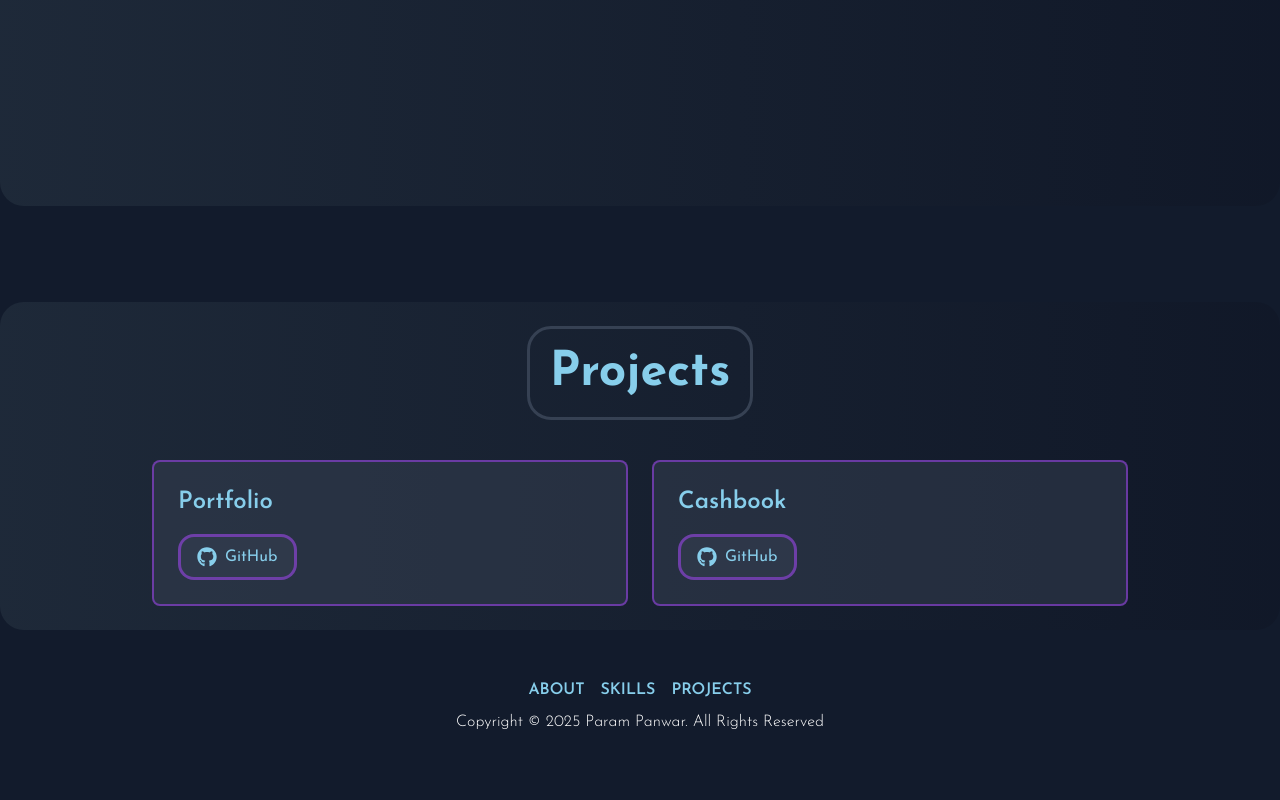
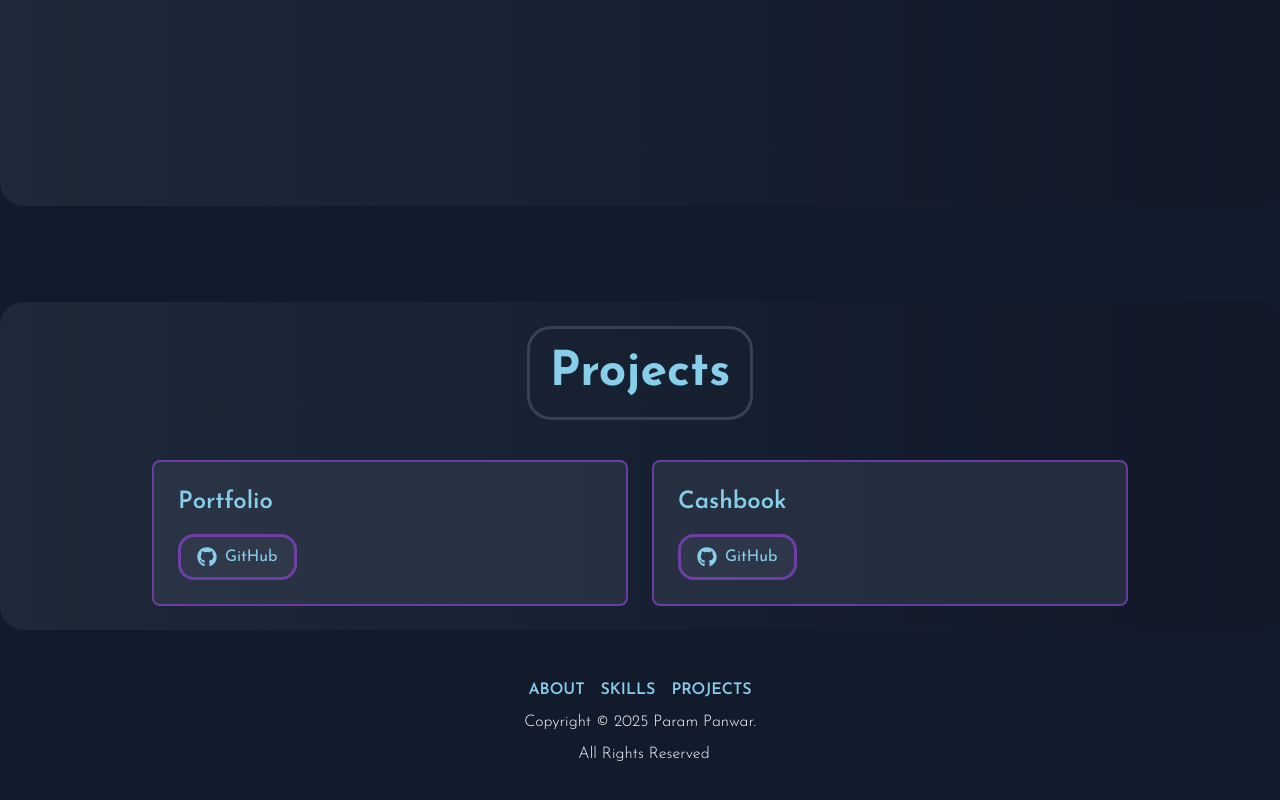
Before and after one commit to parampanwar/portfolio, a Next.js app: page / in a window 1280 px wide. Shown: the part 2390-3190 px from the top of the page. Built offline with nearby package versions, Linux system fonts and the light colour scheme; a web font is replaced by a local one.

Commit message:
major upgrade to footer

```diff
--- a/components/footer.jsx
+++ b/components/footer.jsx
@@ -6,7 +6,8 @@ const Footer = () => {
                 <a href="#skills">SKILLS</a>
                 <a href="#project">PROJECTS</a>
             </span>
-            <span>Copyright © 2025 Param Panwar. All Rights Reserved</span>
+            <span>Copyright © 2025 Param Panwar.</span>
+            <span className="sm:ml-2 sm:whitespace-nowrap">All Rights Reserved</span>
         </footer>
     );
 };
```
